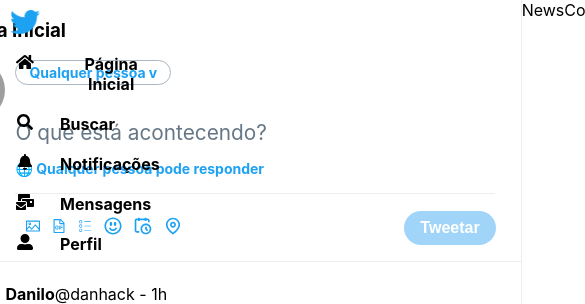
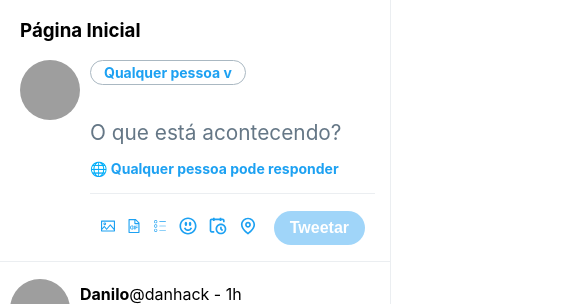
Before and after one commit to danperes97/twitter, a React (Create React App) app: page / in a window 390 px wide. Shown: the top 304 px of the page, 585 px wide, since content can reach past the window. Built offline with nearby package versions, Linux system fonts and the light colour scheme; grey boxes are pictures that could not be loaded.

Commit message:
Fix layout css

```diff
--- a/src/features/navbar/NavBar.module.css
+++ b/src/features/navbar/NavBar.module.css
@@ -5,6 +5,7 @@
   left: 0;
   top: 0;
   height: 100%;
+  min-width: 24%;
   padding-top: 10px;
   padding-left: 10px;
   padding-right: 10px;
@@ -20,3 +21,15 @@
 .twitterLogo {
   width: 30px;
 }
+
+@media only screen and (max-width: 884px) {
+  .navbar {
+    min-width: 5%;
+  }
+}
+
+@media only screen and (max-width: 539px) {
+  .navbar {
+    display: none;
+  }
+}
--- a/src/features/navbar/components/NavBarItem.js
+++ b/src/features/navbar/components/NavBarItem.js
@@ -1,13 +1,13 @@
-import React from 'react'
-import styles from './NavBarItem.module.css'
+import React from "react";
+import styles from "./NavBarItem.module.css";
 
-const NavBarItem = ({children, phrase}) => {
+const NavBarItem = ({ children, phrase }) => {
   return (
     <div className={styles.navbarItem}>
       {children}
-      <span>{phrase}</span>
+      <span className={styles.phrase}>{phrase}</span>
     </div>
-  )
-}
+  );
+};
 
-export default NavBarItem
+export default NavBarItem;
--- a/src/features/navbar/components/NavBarItem.module.css
+++ b/src/features/navbar/components/NavBarItem.module.css
@@ -7,3 +7,9 @@
 .navbarItem span {
   font-weight: bold;
 }
+
+@media only screen and (max-width: 884px) {
+  .phrase {
+    display: none;
+  }
+}
--- a/src/features/newsBar/NewsBar.module.css
+++ b/src/features/newsBar/NewsBar.module.css
@@ -4,6 +4,12 @@
   top: 0;
 }
 
-.container>.content {
+.container > .content {
   margin-left: 20px;
 }
+
+@media only screen and (max-width: 884px) {
+  .container {
+    display: none;
+  }
+}
--- a/src/features/tweetsList/TweetsList.module.css
+++ b/src/features/tweetsList/TweetsList.module.css
@@ -10,3 +10,15 @@
 .container > .content {
   margin-left: 20px;
 }
+
+@media only screen and (max-width: 884px) {
+  .container {
+    width: 70vw;
+  }
+}
+
+@media only screen and (max-width: 539px) {
+  .container {
+    width: 100vw;
+  }
+}
```
